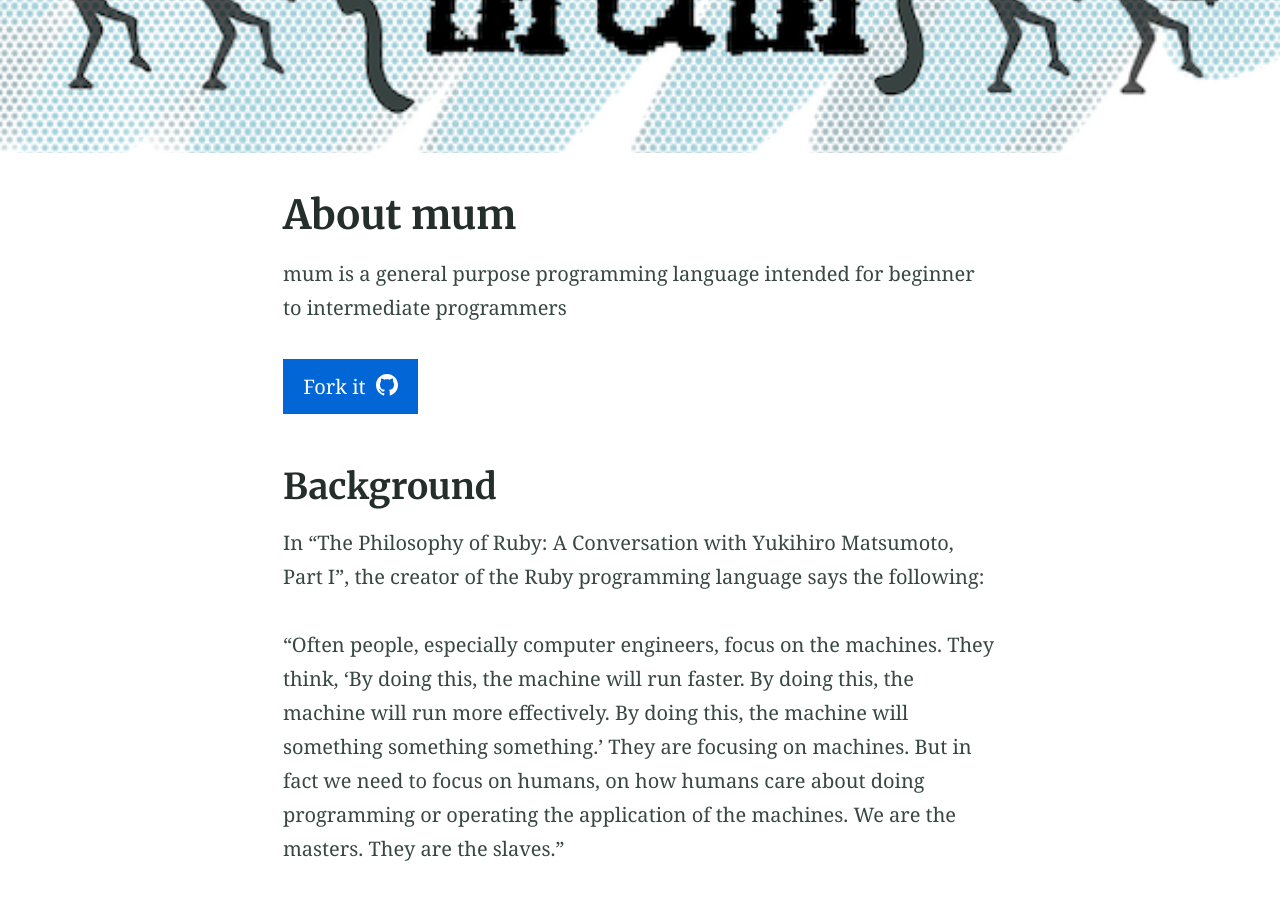
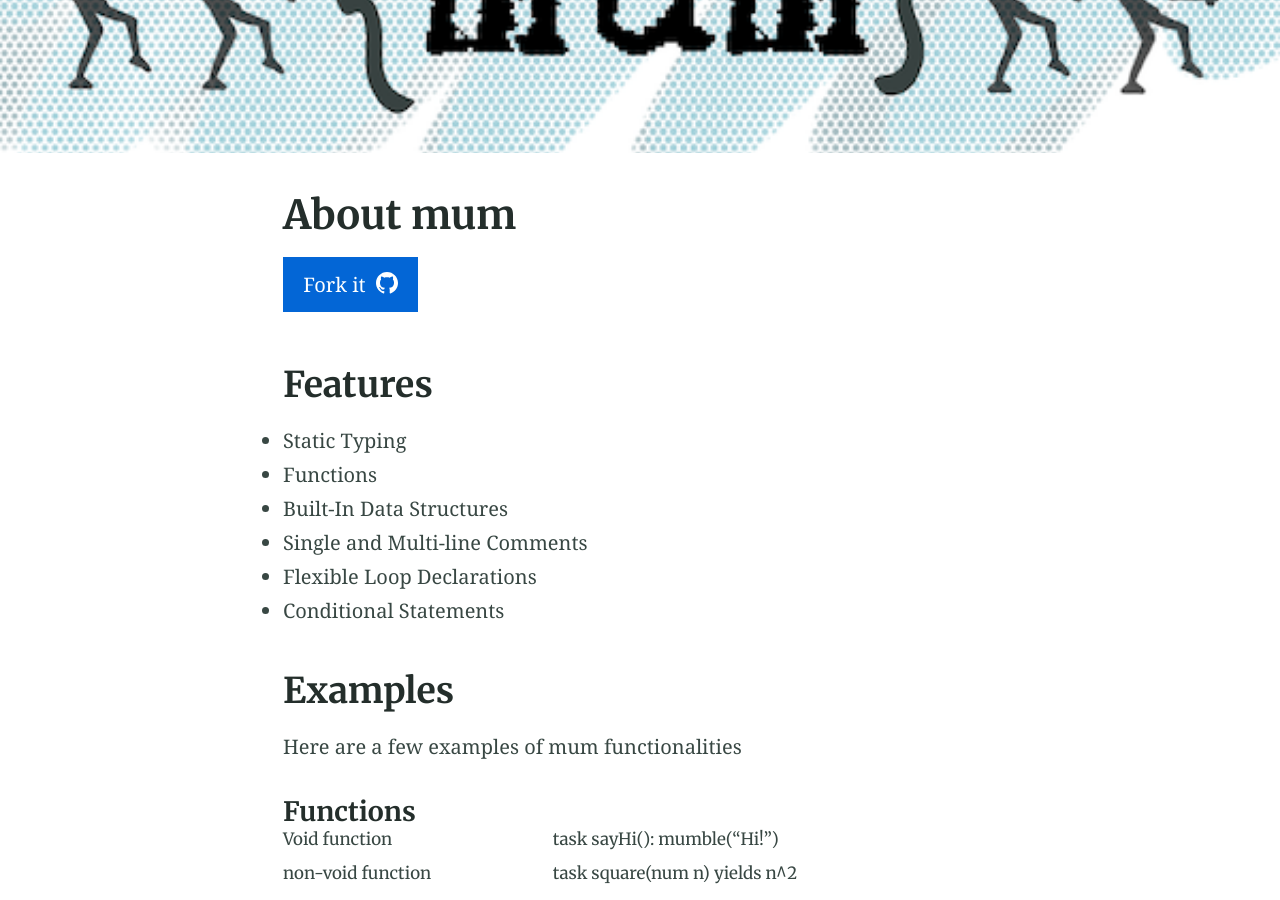
Before and after one commit to elenasmartinez/mum-site, a Jekyll site: the page built from index.md, in a window 1280 px wide and 900 px high, scrolled down 271 px. Built offline with Jekyll 4.4.1, drawn with Linux system fonts in a browser that asks for light colours; some of the changed text lies outside the part shown.

Commit message:
lets see

```diff
--- a/_config.yml
+++ b/_config.yml
@@ -120,10 +120,12 @@ navigation_header:
     url: /
   - title: Elements
     url: /elements/
-  #- title: Blog
-  #  url: /blog/
+  - title: Blog
+    url: /blog/
   - title: Categories
     url: /categories/
+  - title: Search
+    url: /search/
   - title: Fork mum
     url: https://github.com/bsteenbergen/mum
 
--- a/index.md
+++ b/index.md
@@ -1,23 +1,13 @@
 ---
 title: About mum
-feature_text: |
+#feature_text: |
 ## mum
 # A Jekyll boilerplate theme designed to be a starting point for any Jekyll website
 feature_image: "mum_logo.png"
 excerpt: "mum is a general purpose programming language intended for beginner to intermediate programmers"
 ---
 
-mum is a general purpose programming language intended for beginner to intermediate programmers
-
 {% include button.html text="Fork it" icon="github" link="https://github.com/bsteenbergen/mum" color="#0366d6" %}
-
-## Background
-
-In “The Philosophy of Ruby: A Conversation with Yukihiro Matsumoto, Part I”, the creator of the Ruby programming language says the following:
-
-"Often people, especially computer engineers, focus on the machines. They think, 'By doing this, the machine will run faster. By doing this, the machine will run more effectively. By doing this, the machine will something something something.' They are focusing on machines. But in fact we need to focus on humans, on how humans care about doing programming or operating the application of the machines. We are the masters. They are the slaves."
-
-Inspired by Matsumoto’s comments on writing programming languages for humans as opposed to for machines, our team sought to design a language that emphasizes readability, yet still allows users to construct programs quickly. Our language, “mum” (an adjective meaning “quiet” or “silent”), is designed to let users “do the most with the least”, meaning that it allows for efficient programming without the lack of readability inherent in languages that prioritize terse syntax.
 
 ## Features
 
```
Also changed, not shown: _posts/2016-08-27-example-post-one.md (+2 -2 lines).
